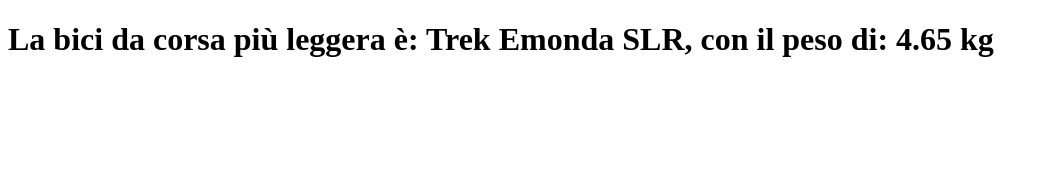
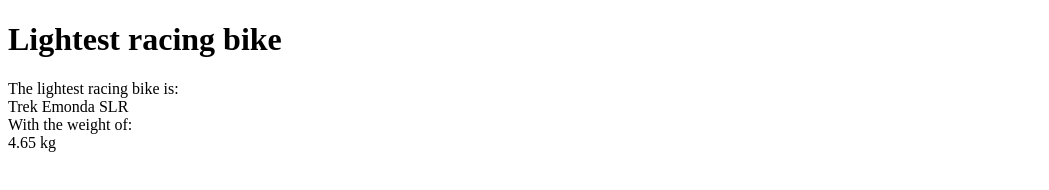
Before and after one commit to simone-sampino/js-snack-es6, a plain HTML site: page bikes-snak/index.html in a window 1280 px wide. Shown: the whole page, without its empty margins (0-1049 px from the left). Drawn offline with Linux system fonts and the light colour scheme.

Commit message:
Update titles and improve lightest bike display format

```diff
--- a/bikes-snak/index.html
+++ b/bikes-snak/index.html
@@ -4,14 +4,15 @@
 <head>
     <meta charset="UTF-8">
     <meta name="viewport" content="width=device-width, initial-scale=1.0">
-    <title>Snack</title>
+    <title>Racing Bikes</title>
 </head>
 
 <body>
 
     <main>
 
-        <h1 id="racing-bikes">Lightest racing bike</h1>
+        <h1>Lightest racing bike</h1>
+        <p id="racing-bikes"></p>
 
     </main>
 
--- a/bikes-snak/js/main.js
+++ b/bikes-snak/js/main.js
@@ -52,4 +52,4 @@
 // print on page
 const lightestOne = document.getElementById("racing-bikes");
 
-lightestOne.innerText = `La bici da corsa più leggera è: ${lighterRacingBike.bikeName}, con il peso di: ${lighterRacingBike.weight} kg`;
+lightestOne.innerText = `The lightest racing bike is:\n${lighterRacingBike.bikeName}\nWith the weight of:\n${lighterRacingBike.weight} kg`;
--- a/teams-snack/js/main.js
+++ b/teams-snack/js/main.js
@@ -0,0 +1,6 @@
+/* Snack2
+Creare un array di oggetti di squadre di calcio. Ogni squadra avrà diverse proprietà: nome, punti fatti, falli subiti. Nome sarà l’unica proprietà da compilare, le altre saranno tutte settate a 0.
+Generare numeri random al posto degli 0 nelle proprietà “punti” fatti e “falli subiti”. Infine, creiamo un nuovo array i cui elementi contengono solo nomi e falli subiti e stampiamo tutto in console.
+ */
+
+console.log("ciao");
```
Also changed, not shown: teams-snack/index.html (+16 -0 lines).
